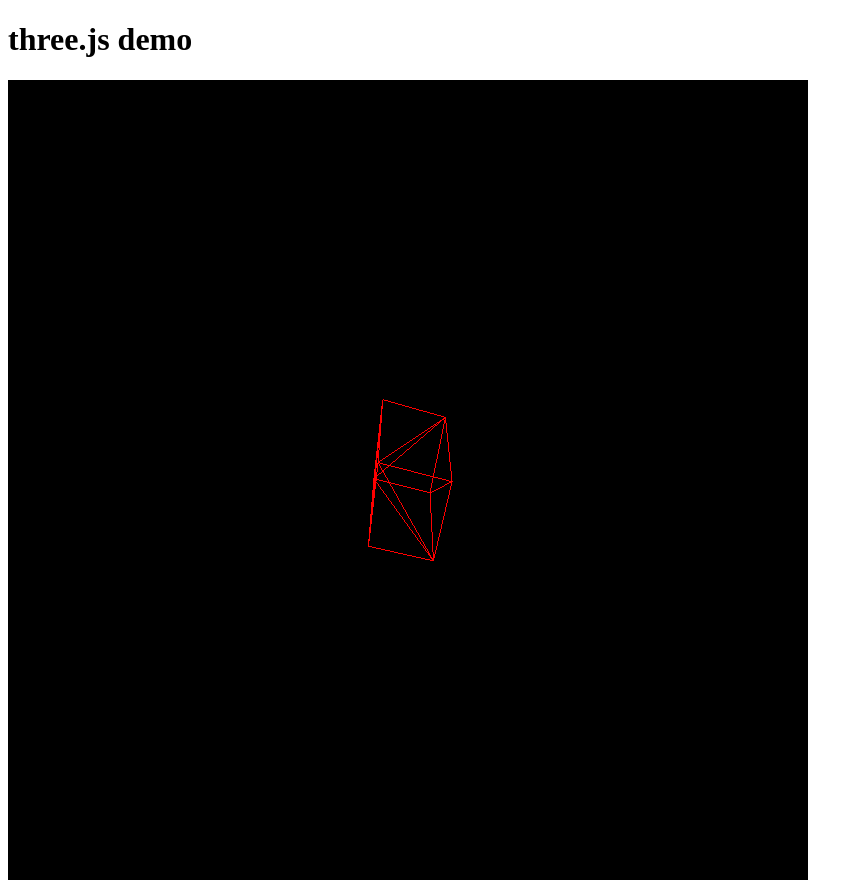
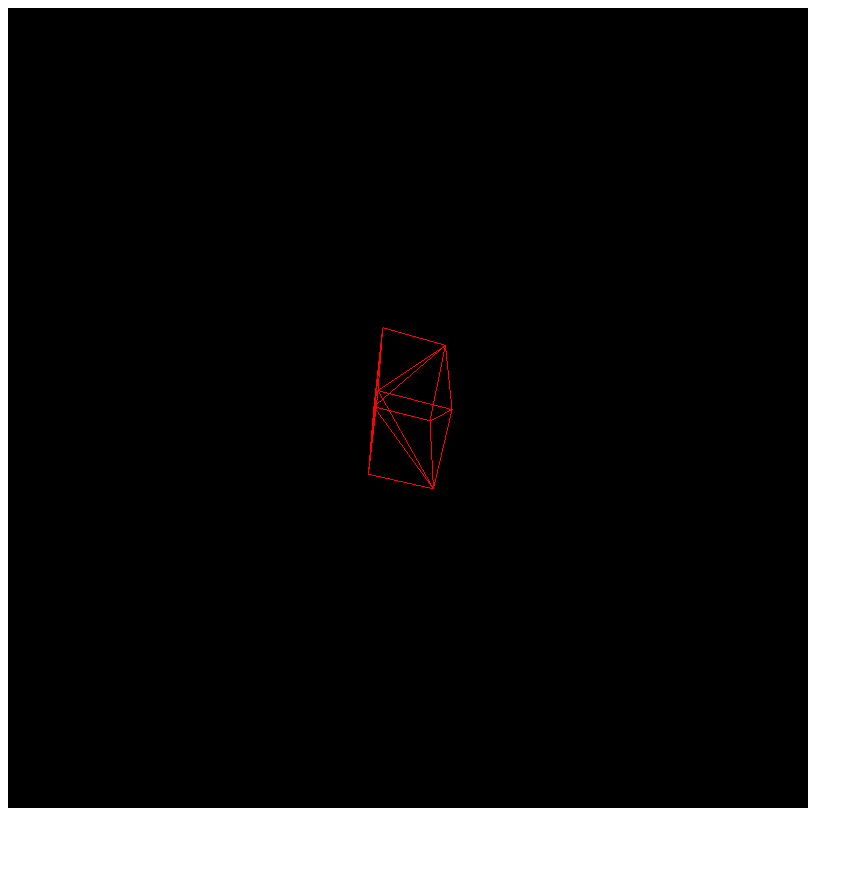
Before and after one commit to ooboqoo/three-demo, an Angular app: page /cube in a window 1280 px wide. Shown: the whole page, without its empty margins (0-863 px from the left). After the commit the page ends 820 px from the top, so only its background shows below. Built offline with nearby package versions, Linux system fonts and the light colour scheme.

Commit message:
simplify components files

```diff
--- a/src/app/app.component.html
+++ /dev/null
@@ -1,4 +0,0 @@
-<h1>
-  {{title}}
-</h1>
-<app-cube></app-cube>
--- a/src/app/app.component.ts
+++ b/src/app/app.component.ts
@@ -2,9 +2,8 @@ import { Component } from '@angular/core';
 
 @Component({
   selector: 'app-root',
-  templateUrl: './app.component.html',
-  styleUrls: ['./app.component.css']
+  template: `
+    <router-outlet></router-outlet>
+  `,
 })
-export class AppComponent {
-  title = 'three.js demo';
-}
+export class AppComponent { }
--- a/src/app/app.module.ts
+++ b/src/app/app.module.ts
@@ -2,9 +2,15 @@ import { BrowserModule } from '@angular/platform-browser';
 import { NgModule } from '@angular/core';
 import { FormsModule } from '@angular/forms';
 import { HttpModule } from '@angular/http';
+import { Routes, RouterModule } from '@angular/router';
 
 import { AppComponent } from './app.component';
 import { CubeComponent } from './cube/cube.component';
+
+const appRoutes: Routes = [
+  { path: '', redirectTo: 'cube', pathMatch: 'full' },
+  { path: 'cube', component: CubeComponent },
+];
 
 @NgModule({
   declarations: [
@@ -14,7 +20,8 @@ import { CubeComponent } from './cube/cube.component';
   imports: [
     BrowserModule,
     FormsModule,
-    HttpModule
+    HttpModule,
+    RouterModule.forRoot(appRoutes),
   ],
   providers: [],
   bootstrap: [AppComponent]
--- a/src/app/cube/cube.component.html
+++ /dev/null
@@ -1 +0,0 @@
-<canvas #canvas width="500" height="500"></canvas>
--- a/src/app/cube/cube.component.ts
+++ b/src/app/cube/cube.component.ts
@@ -3,8 +3,9 @@ import * as THREE from 'three';
 
 @Component({
   selector: 'app-cube',
-  templateUrl: './cube.component.html',
-  styleUrls: ['./cube.component.scss']
+  template: `
+    <canvas #canvas width="500" height="500"></canvas>
+  `
 })
 export class CubeComponent implements AfterViewInit {
   @ViewChild('canvas') private canvasRef: ElementRef;
```
Also changed, not shown: src/app/app.component.css (deleted), src/app/cube/cube.component.scss (deleted), 2 other files (tests, documents, lock files or other folders).
